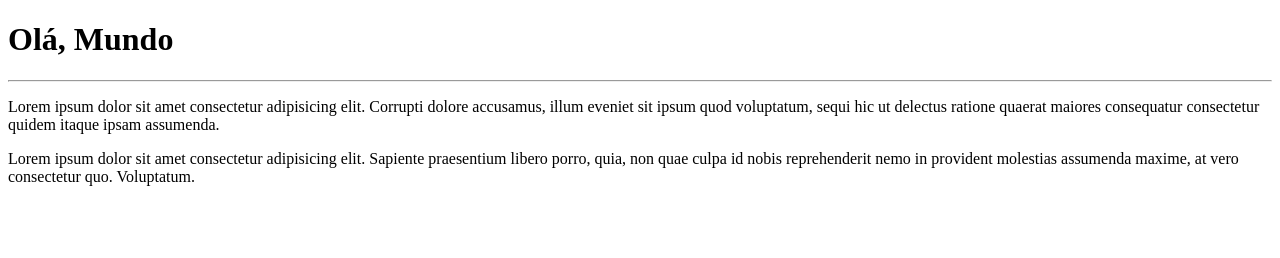
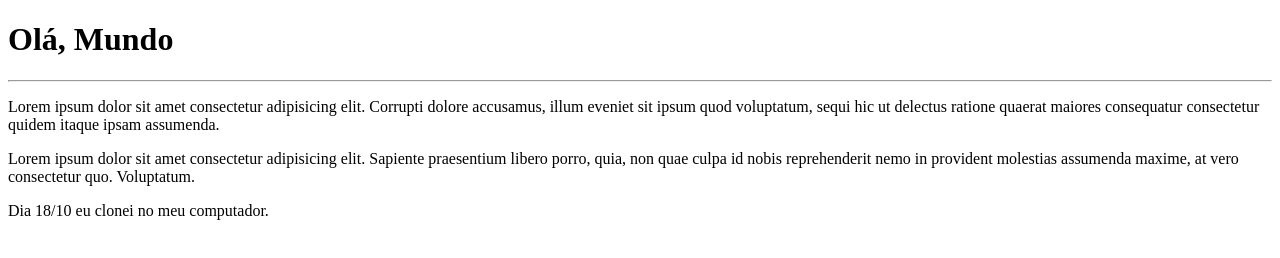
Before and after one commit to oJoaoPeOliveira/Ola-Mundo, a plain HTML site: page site-exemplo/index.html in a window 1280 px wide. Drawn offline with Linux system fonts and the light colour scheme.

Commit message:
Update index.html

```diff
--- a/site-exemplo/index.html
+++ b/site-exemplo/index.html
@@ -17,5 +17,6 @@
     Sapiente praesentium libero porro, quia, non quae culpa id
     nobis reprehenderit nemo in provident molestias assumenda maxime,
     at vero consectetur quo. Voluptatum.</p>
+    <p>Dia 18/10 eu clonei no meu computador.</p>
 </body>
 </html>
```
